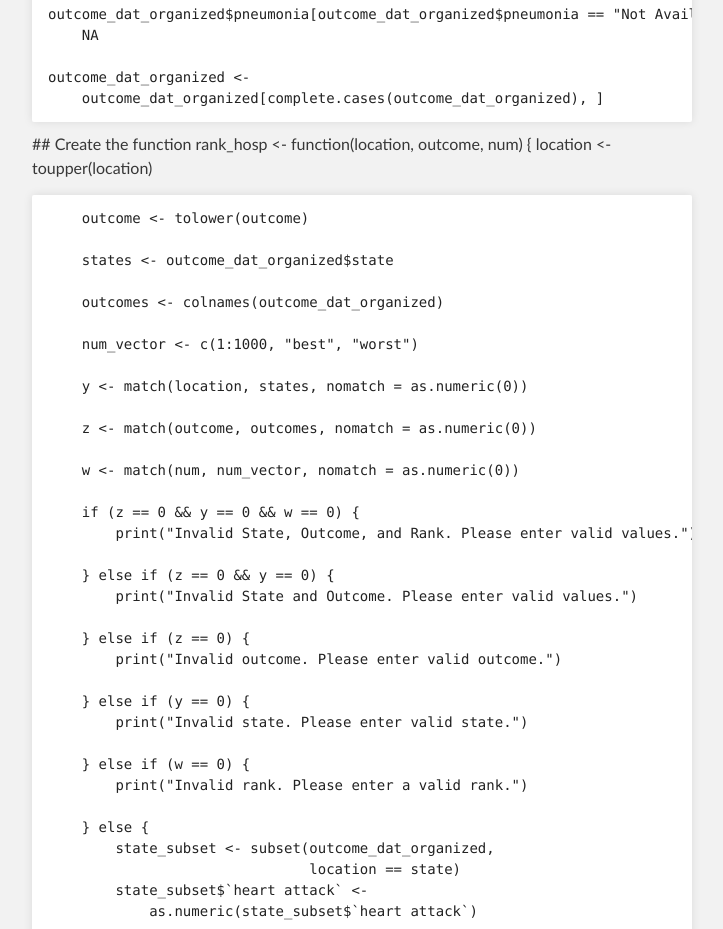
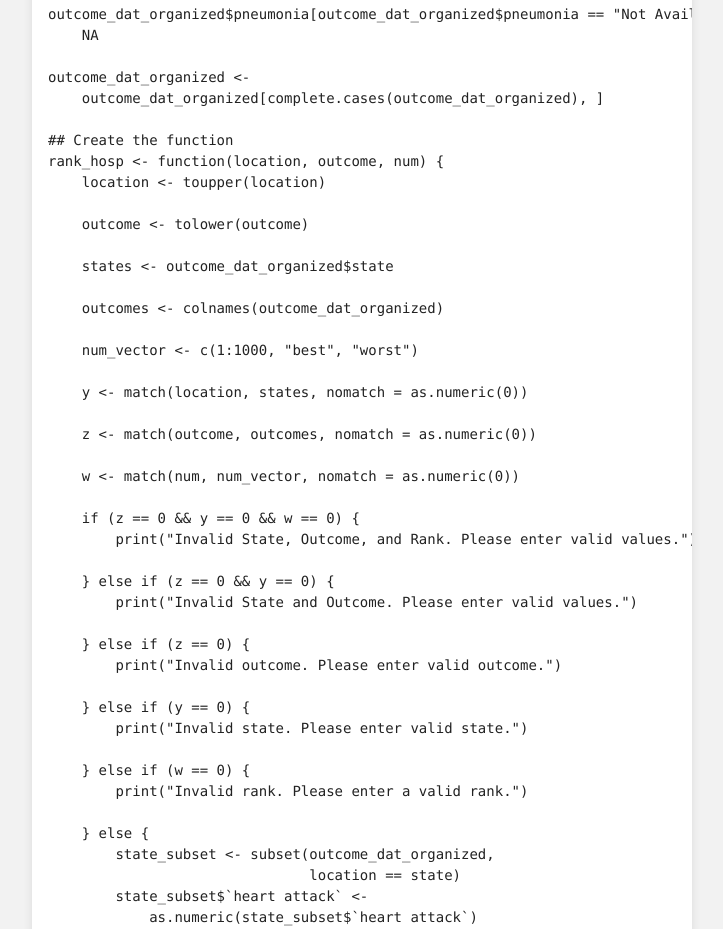
Before and after one commit to mjtat/Coursera-Programming-Assignment-Homework-3-Question-3, a plain HTML site: page index.html in a window 1280 px wide. Shown: the part 2205-3134 px from the top of the page, without its empty margins (288-1011 px from the left). Drawn offline with Linux system fonts and the light colour scheme.

```diff
--- a/index.html
+++ b/index.html
@@ -118,13 +118,12 @@ outcome_dat_organized$pneumonia[outcome_dat_organized$pneumonia == "Not Availabl
 
 outcome_dat_organized &lt;-
     outcome_dat_organized[complete.cases(outcome_dat_organized), ]
-</code></pre>
 
-<p>## Create the function
-    rank_hosp &lt;- function(location, outcome, num) {
-        location &lt;- toupper(location)</p>
+## Create the function
+rank_hosp &lt;- function(location, outcome, num) {
+    location &lt;- toupper(location)
 
-<pre><code>    outcome &lt;- tolower(outcome)
+    outcome &lt;- tolower(outcome)
 
     states &lt;- outcome_dat_organized$state
 
```
Also changed, not shown: params.json (+1 -1 lines).
